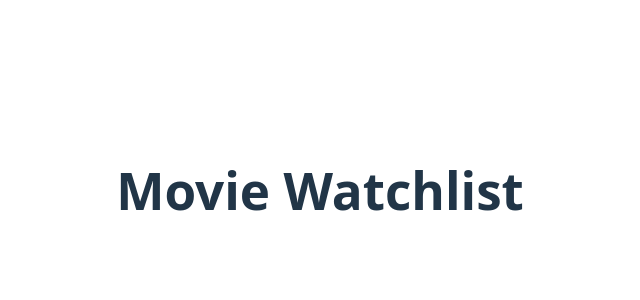
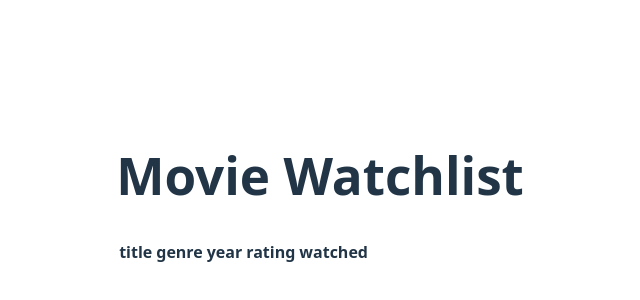
Before and after one commit to mstanton6/Capstone_Frontend, a React (Vite) app: page / in a window 1280 px wide. Shown: the part 210-510 px from the top of the page, without its empty margins (320-960 px from the left). Built offline with nearby package versions, Linux system fonts and the light colour scheme; no server answers.

Commit message:
Main Page Movie Watchlist table working

```diff
--- a/pages/MainPage.jsx
+++ b/pages/MainPage.jsx
@@ -8,8 +8,8 @@
 
         try {
             let response = await fetch(url);
-            const data = response.json();
-            console.log(data);
+            const movie = response.json();
+            console.log(movie);
         } catch (err) {
             console.error(err);
         }
@@ -17,13 +17,23 @@
 
     // This will run on the first render but not on subsquent renders
     useEffect(() => {
-      getMovies();
+        getMovies();
     }, []);
 
     return (
         <div>
             <h1>Movie Watchlist</h1>
-            {/* <Table> </Table> */}
+            <table>
+                <thead>
+                    <tr>
+                      <th>title</th>
+                      <th>genre</th>
+                      <th>year</th>
+                      <th>rating</th>
+                      <th>watched</th>
+                    </tr>
+                </thead>
+            </table>
         </div>
     );
 }
```
